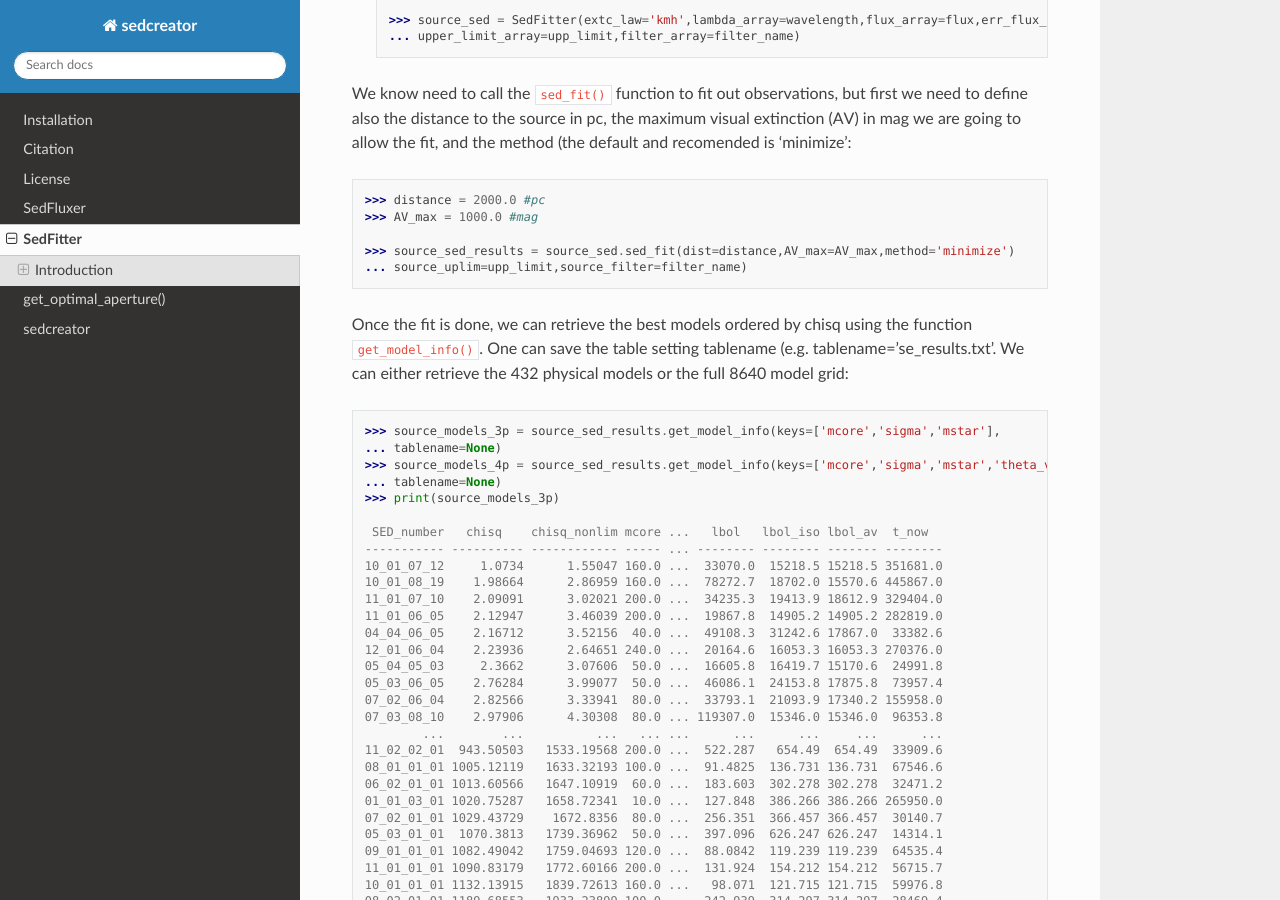
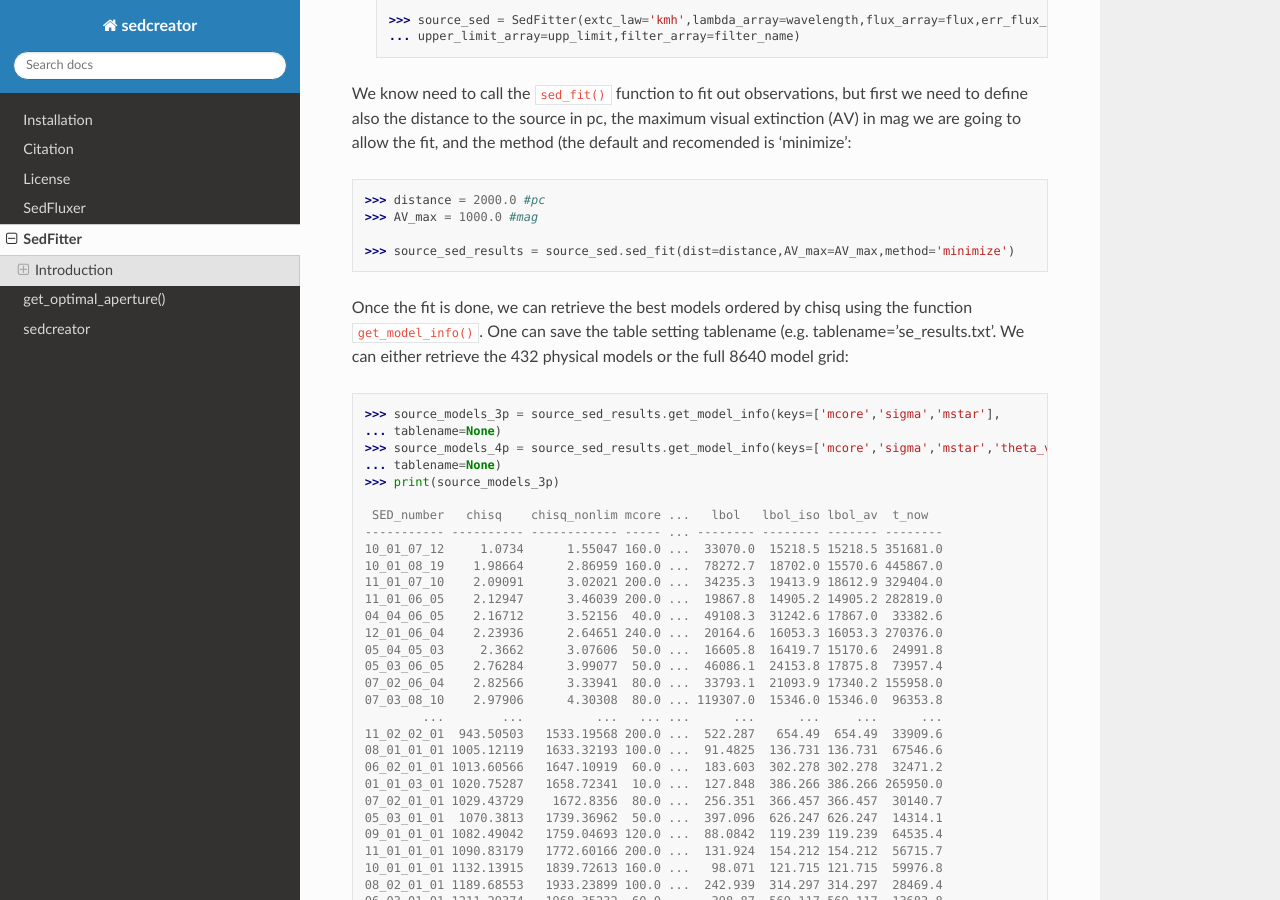
Before and after one commit to fedriani/sedcreator, a Sphinx documentation site: the page built from docs/SedFitter.rst, in a window 1280 px wide and 900 px high, scrolled down 1456 px. Built offline with Sphinx 7.4.7 and the Read the Docs theme 2.0.0, drawn with Linux system fonts in a browser that asks for light colours.

Commit message:
Update SedFitter.rst

```diff
--- a/docs/SedFitter.rst
+++ b/docs/SedFitter.rst
@@ -73,7 +73,6 @@ We know need to call the ``sed_fit()`` function to fit out observations, but fir
     >>> AV_max = 1000.0 #mag
 
     >>> source_sed_results = source_sed.sed_fit(dist=distance,AV_max=AV_max,method='minimize')
-    ... source_uplim=upp_limit,source_filter=filter_name)
 
 Once the fit is done, we can retrieve the best models ordered by chisq using the function ``get_model_info()``. One can save the table setting tablename (e.g. tablename='se_results.txt'. We can either retrieve the 432 physical models or the full 8640 model grid::
 
```
